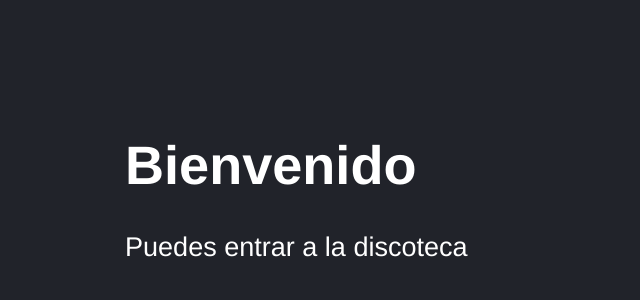
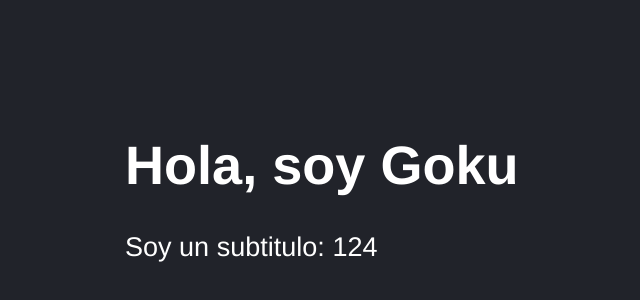
Before and after one commit to cfe-vasco/react-course, a React (Vite) app in the folder 03-counter-app-vite/: page / in a window 1280 px wide. Shown: the part 50-350 px from the top of the page, without its empty margins (23-663 px from the left). Built offline with nearby package versions, Linux system fonts and the light colour scheme.

Commit message:
Comunicación entre componentes - Props

```diff
--- a/03-counter-app-vite/src/FirstApp.jsx
+++ b/03-counter-app-vite/src/FirstApp.jsx
@@ -3,16 +3,25 @@
 //   age: 22,
 // }
 
-const getPass = (edad) => {
-  return (edad >= 18) ? 'Puedes entrar a la discoteca' : 'Eres menor de edad'
-}
+// const getPass = (edad) => {
+//   return (edad >= 18) ? 'Puedes entrar a la discoteca' : 'Eres menor de edad'
+// }
 
-export const FirstApp = () => {
+// export const FirstApp = () => {
+//   return (
+//     <>
+//       <h1>Bienvenido</h1>
+//       <p>{getPass(19)}</p>
+//       {/* <code>JSON.stringify{user}</code> */}
+//     </>
+//   );
+// };
+
+export const FirstApp = ({title, subTitle}) => {
   return (
     <>
-      <h1>Bienvenido</h1>
-      <p>{getPass(19)}</p>
-      {/* <code>JSON.stringify{user}</code> */}
+      <h1>{title}</h1>
+      <p>Soy un subtitulo: {subTitle + 1}</p>
     </>
   );
 };
--- a/03-counter-app-vite/src/main.jsx
+++ b/03-counter-app-vite/src/main.jsx
@@ -5,6 +5,6 @@
 
 ReactDOM.createRoot(document.getElementById('root')).render(
     <React.StrictMode>
-        <FirstApp/>
+        <FirstApp title='Hola, soy Goku' subTitle={123}/>
     </React.StrictMode>
 )
```
